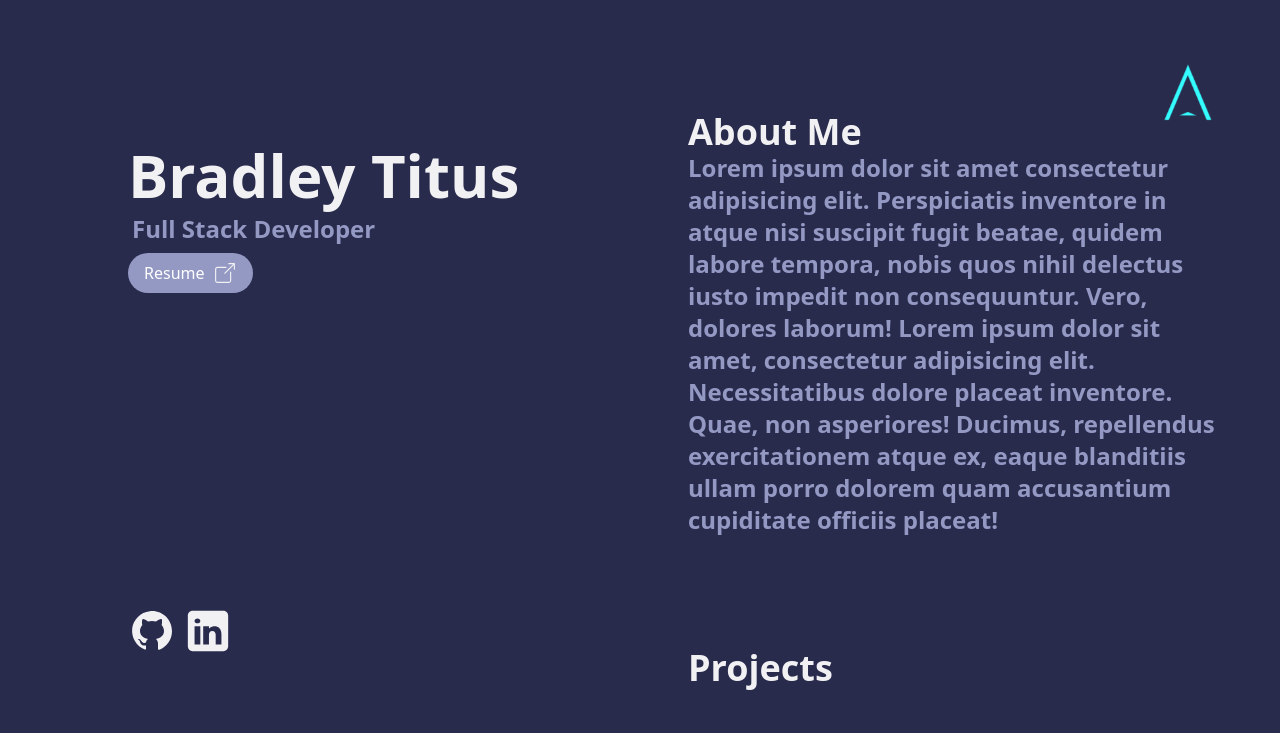
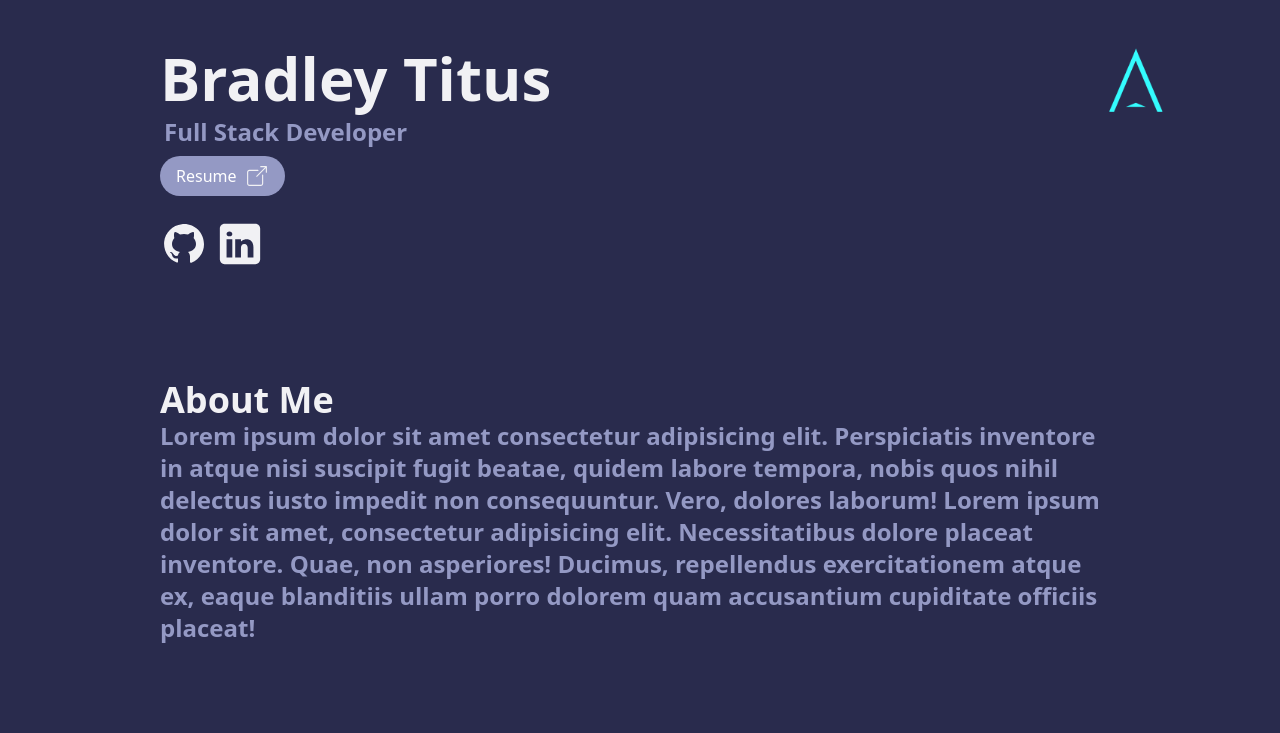
Before and after one commit to BradT615/Portfolio, a website: page index.html in a window 1280 px wide. Shown: the top 733 px of the page. Drawn offline with Linux system fonts and the light colour scheme.

Commit message:
layout changes

```diff
--- a/index.html
+++ b/index.html
@@ -8,12 +8,12 @@
     <link href="output.css" rel="stylesheet">
 </head>
 <body class="bg-customBg text-white">
-    <div class="flex flex-col lg:flex-row relative">
-        <div class="logo absolute hidden sm:block top-0 right-0 p-16">
-            <img class="w-14 h-14" src="images/logo-removebg.png" alt="Logo">
+    <div class="flex flex-col max-w-6xl mx-auto 2xl:flex-row 2xl:max-w-full relative">
+        <div class="logo absolute hidden sm:block top-0 right-0 p-12 2xl:p-24">
+            <img class="w-16 h-16" src="images/logo-removebg.png" alt="Logo">
         </div>
-        <div class="pl-12 pt-12 lg:p-0 flex flex-col justify-around items-end w-full gap-4">
-            <div class="title w-full lg:w-11/12 lg:max-w-lg">
+        <div class="pl-12 pt-12 2xl:p-0 flex flex-col justify-around items-end w-full gap-4">
+            <div class="title w-full md:pl-12 2xl:max-w-3xl">
                 <div class="name text-6xl font-bold text-customPrimaryText mb-2">Bradley Titus</div>
                 <div class="title text-2xl pl-1 font-semibold text-customText">Full Stack Developer</div>
                 <div class="resume my-2">
@@ -25,7 +25,7 @@
                     </a>
                 </div>
             </div>
-            <div class="contact-container flex gap-2 w-full lg:w-11/12 lg:max-w-lg">
+            <div class="contact-container flex gap-2 w-full md:pl-12 2xl:max-w-3xl">
                 <a href="https://github.com/BradT615" target="_blank" class="group">
                     <svg class="icon transform group-hover:scale-105 transition-transform" xmlns="http://www.w3.org/2000/svg" x="0px" y="0px" width="48" height="48" viewBox="0 0 24 24">
                         <path d="M10.9,2.1c-4.6,0.5-8.3,4.2-8.8,8.7c-0.5,4.7,2.2,8.9,6.3,10.5C8.7,21.4,9,21.2,9,20.8v-1.6c0,0-0.4,0.1-0.9,0.1 c-1.4,0-2-1.2-2.1-1.9c-0.1-0.4-0.3-0.7-0.6-1C5.1,16.3,5,16.3,5,16.2C5,16,5.3,16,5.4,16c0.6,0,1.1,0.7,1.3,1c0.5,0.8,1.1,1,1.4,1 c0.4,0,0.7-0.1,0.9-0.2c0.1-0.7,0.4-1.4,1-1.8c-2.3-0.5-4-1.8-4-4c0-1.1,0.5-2.2,1.2-3C7.1,8.8,7,8.3,7,7.6c0-0.4,0-0.9,0.2-1.3 C7.2,6.1,7.4,6,7.5,6c0,0,0.1,0,0.1,0C8.1,6.1,9.1,6.4,10,7.3C10.6,7.1,11.3,7,12,7s1.4,0.1,2,0.3c0.9-0.9,2-1.2,2.5-1.3 c0,0,0.1,0,0.1,0c0.2,0,0.3,0.1,0.4,0.3C17,6.7,17,7.2,17,7.6c0,0.8-0.1,1.2-0.2,1.4c0.7,0.8,1.2,1.8,1.2,3c0,2.2-1.7,3.5-4,4 c0.6,0.5,1,1.4,1,2.3v2.6c0,0.3,0.3,0.6,0.7,0.5c3.7-1.5,6.3-5.1,6.3-9.3C22,6.1,16.9,1.4,10.9,2.1z"></path>
@@ -38,7 +38,7 @@
                 </a>
             </div>
         </div>
-        <div class="lg:h-screen lg:overflow-y-auto w-full">
+        <div class="2xl:h-screen 2xl:overflow-y-auto w-full">
             <!-- <div class="skills-container h-screen">
                 <h1 class="text-center text-4xl font-semibold text-customPrimaryText mb-2">Skills</h1>
                 <div class="flex flex-wrap gap-4">
@@ -52,14 +52,14 @@
                     <img src="images/html-logo.png" alt="Logo 2" class="flex-wrap">
                 </div>
             </div> -->
-            <div class="about-container px-12 pt-28">
+            <div class="about-container w-full px-12 md:px-24 2xl:max-w-3xl pt-28">
                 <h1 class="text-4xl font-semibold text-customPrimaryText">About Me</h1>
                 <p class="text-2xl font-semibold text-customText">
                     Lorem ipsum dolor sit amet consectetur adipisicing elit. Perspiciatis inventore in atque nisi suscipit fugit beatae, quidem labore tempora, nobis quos nihil delectus iusto impedit non consequuntur. Vero, dolores laborum!
                     Lorem ipsum dolor sit amet, consectetur adipisicing elit. Necessitatibus dolore placeat inventore. Quae, non asperiores! Ducimus, repellendus exercitationem atque ex, eaque blanditiis ullam porro dolorem quam accusantium cupiditate officiis placeat!
                 </p>
             </div>
-            <div class="projects-container px-12 pt-28 w-full flex flex-col">
+            <div class="projects-container px-12 md:px-24 pt-28 w-full 2xl:max-w-3xl flex flex-col">
                 <h1 class="text-4xl pb-4 font-semibold text-customPrimaryText">Projects</h1>
                 <div class="project my-8 rounded-lg bg-customBgLight">
                     <img class="w-52 m-6 rounded-lg bg-customText" src="images/logo-removebg.png" alt="">
--- a/styles.css
+++ b/styles.css
@@ -8,3 +8,7 @@
 .icon:hover path {
     fill: #9499c4;
 }
+
+/* * {
+    border: 1px solid white;
+} */
```
Also changed, not shown: output.css.
